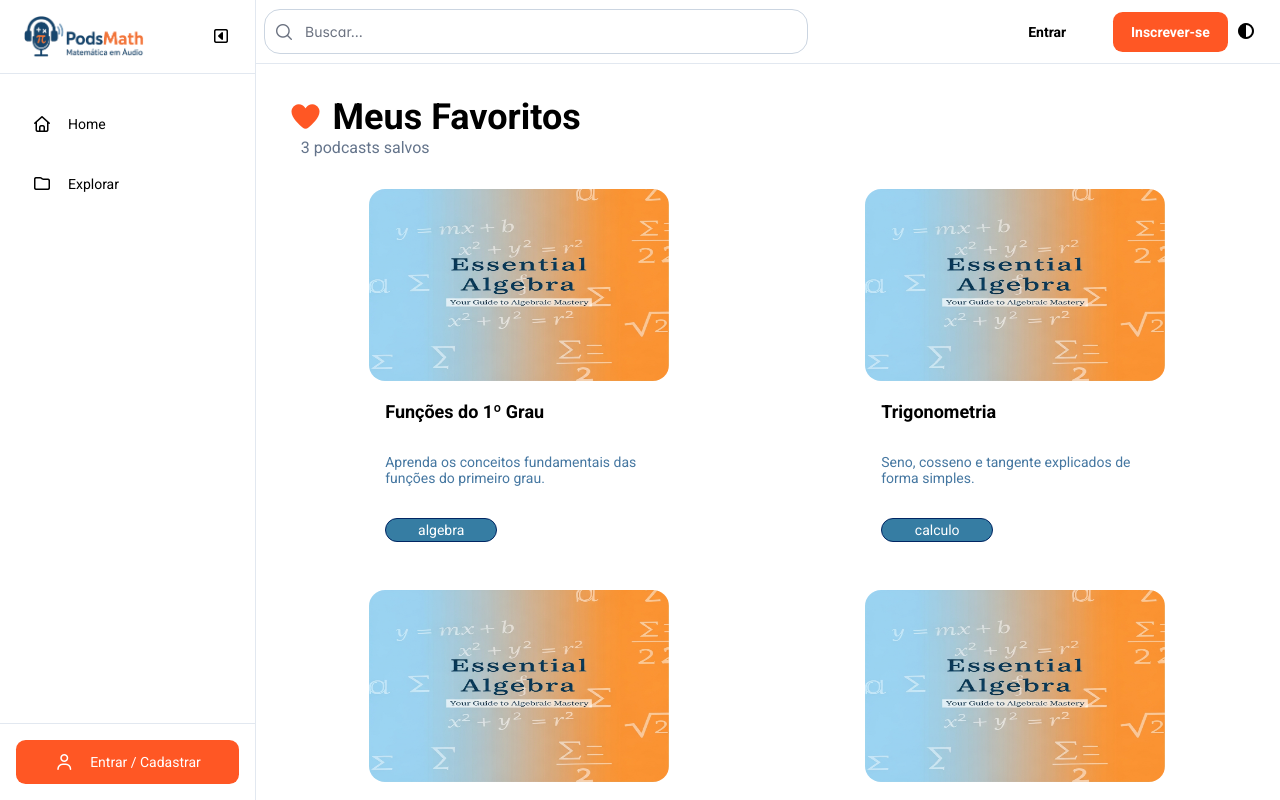
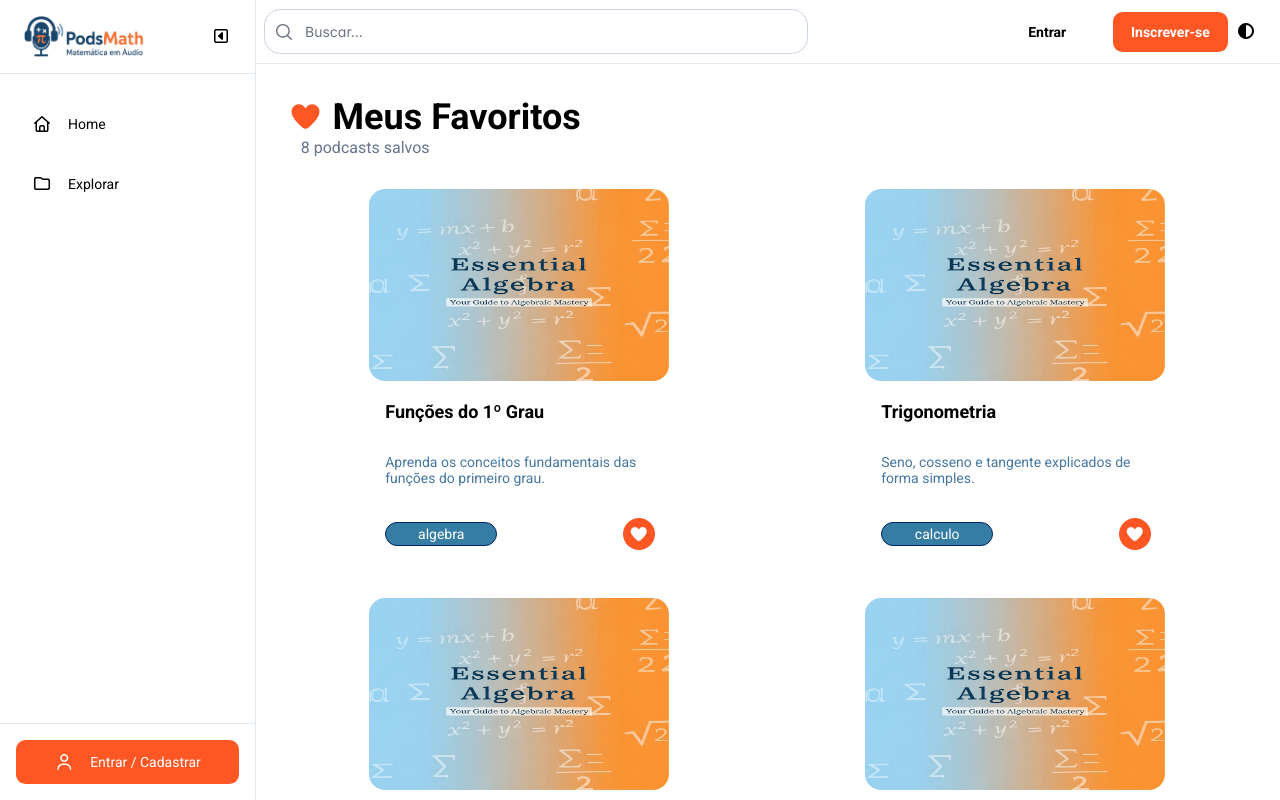
Before and after one commit to BrenoOF/PodsMath, a React (Create React App) app in the folder frontend/: page /favoritos in a window 1280 px wide. Built offline with nearby package versions, Linux system fonts and the light colour scheme.

Commit message:
Tela Favoritos Pronta

```diff
--- a/frontend/src/components/favoritos/Favoritos.jsx
+++ b/frontend/src/components/favoritos/Favoritos.jsx
@@ -4,23 +4,35 @@ import axios from "axios";
 import Style from "./favoritos.module.css";
 
 export default function TelaFavoritos() {
-    const [podcastsFavoritos, setPodcastsFavoritos] = useState(null);
+    const [podcastsFavoritos, setPodcastsFavoritos] = useState([]);
+
+    const toggleFavorito = (id) => {
+        setPodcastsFavoritos((prev) =>
+            prev.map((podcast) =>
+                podcast.id === id
+                    ? { ...podcast, favorito: !podcast.favorito }
+                    : podcast
+            )
+        );
+    };
 
     useEffect(() => {
         const carregarDados = async () => {
             try {
                 const response = await axios.get("/podcasts.json");
-                setPodcastsFavoritos(response.data.novidades);
+
+                const dadosComFavorito = response.data.novidades.map(item => ({
+                    ...item,
+                    favorito: true
+                }));
+
+                setPodcastsFavoritos(dadosComFavorito);
             } catch (error) {
-                console.error("Erro ao carregar dados da home", error);
+                console.error("Erro ao carregar dados", error);
             }
         }
         carregarDados();
     }, []);
-
-    if (!podcastsFavoritos) {
-        return <p>Carregando...</p>;
-    }
 
     return (
         <div className={Style.containerFavoritos}>
@@ -29,7 +41,12 @@ export default function TelaFavoritos() {
                     <i className="fa-solid fa-heart"></i>
                     <h1>Meus Favoritos</h1>
                 </div>
-                <p>3 podcasts salvos</p>
+                <p>
+                    {podcastsFavoritos.length === 0 ? "Você não possui nenhum podcast salvo" : `
+                        ${podcastsFavoritos.length}
+                        ${podcastsFavoritos.length === 1 ? "podcast salvo" : "podcasts salvos"}
+                    `}
+                </p>
             </div>
             <div className={Style.divCardNovidade}>
                 {podcastsFavoritos.map(item => (
@@ -42,8 +59,22 @@ export default function TelaFavoritos() {
                         </div>
                         <h1>{item.titulo}</h1>
                         <p>{item.descricao}</p>
-                        <div className={Style.btnAssunto}>
-                            <p>{item.assunto}</p>
+                        <div className={Style.divAcoesBottom}>
+                            <div className={Style.btnAssunto}>
+                                <p>{item.assunto}</p>
+                            </div>
+                            <div className={`
+                                ${Style.divCoracao}
+                                ${!item.favorito ? Style.apagadaCoracao : ""}
+                            `}
+                                onClick={() => { toggleFavorito(item.id) }}
+                            >
+                                {item.favorito ? (
+                                    <i className="fa-solid fa-heart"></i>
+                                ) : (
+                                    <i className="fa-solid fa-heart-crack"></i>
+                                )}
+                            </div>
                         </div>
                     </div>
                 ))}
--- a/frontend/src/components/favoritos/favoritos.module.css
+++ b/frontend/src/components/favoritos/favoritos.module.css
@@ -121,6 +121,13 @@
     filter: brightness(0.8);
 }
 
+/* Estilo para as ações que estão mais abaixo no card */
+.divAcoesBottom{
+    display: flex;
+    justify-content: space-between;
+    align-items: center;
+}
+
 .btnAssunto {
     display: flex;
     justify-content: center;
@@ -141,3 +148,25 @@
     background-color: var(--cor-semibtn-normal);
     color: var(--cor-azul-font-borda);
 }
+
+.divCoracao{
+    display: flex;
+    justify-content: center;
+    align-items: center;
+    flex-shrink: 0;
+    cursor: pointer;
+    width: 2rem;
+    height: 2rem;
+    margin: 1rem;
+    background-color: var(--cor-laranja-escuro);
+    border-radius: 100%;
+}
+.divCoracao>i{
+    color: var(--branco);
+    font-size: 1rem;
+}
+
+.apagadaCoracao{
+    opacity: 0.5;
+    transition: 0.3s;
+}
```
